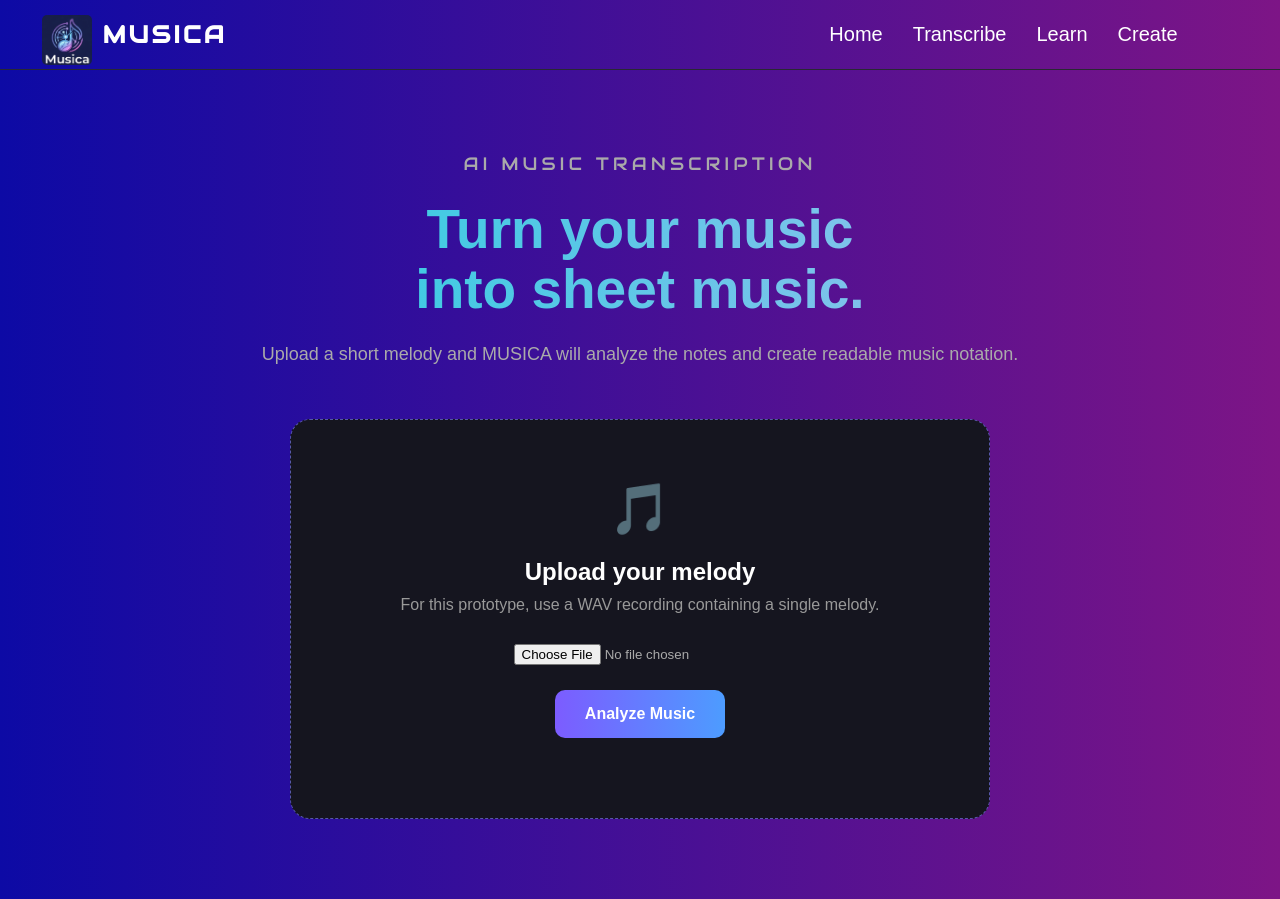
After one commit to MohiCodeTech/Projects, a Flask app: page /transcribe in a window 1280 px wide. The commit adds this page. Run offline with Flask 3, Linux system fonts and the light colour scheme; some libraries are stand-ins or nearby versions.

Commit message:
Inital commit

```diff
--- a/MusicaAi/app.py
+++ b/MusicaAi/app.py
@@ -1,6 +1,13 @@
-from flask import Flask, render_template
+from flask import Flask, render_template, request, jsonify
+import librosa
+import numpy as np
+import os
+import uuid
 
 app = Flask(__name__)
+
+UPLOAD_FOLDER = "uploads"
+os.makedirs(UPLOAD_FOLDER, exist_ok=True)
 
 
 @app.route("/")
@@ -8,5 +15,136 @@ def home():
     return render_template("index.html")
 
 
+@app.route("/transcribe")
+def transcribe_page():
+    return render_template("transcribe.html")
+
+
+@app.route("/api/transcribe", methods=["POST"])
+def transcribe():
+
+    if "audio" not in request.files:
+        return jsonify({"error": "No audio file uploaded"}), 400
+
+    audio_file = request.files["audio"]
+
+    if audio_file.filename == "":
+        return jsonify({"error": "No file selected"}), 400
+
+    # Give the uploaded file a unique name
+    filename = str(uuid.uuid4()) + ".wav"
+    filepath = os.path.join(UPLOAD_FOLDER, filename)
+
+    audio_file.save(filepath)
+
+    try:
+        # Load audio
+        y, sr = librosa.load(filepath, sr=None, mono=True)
+
+        # Detect pitch
+        f0, voiced_flag, voiced_prob = librosa.pyin(
+            y,
+            fmin=librosa.note_to_hz("C3"),
+            fmax=librosa.note_to_hz("C6")
+        )
+
+        notes = []
+
+        for frequency, voiced in zip(f0, voiced_flag):
+
+            if voiced and not np.isnan(frequency):
+
+                midi_note = int(round(librosa.hz_to_midi(frequency)))
+
+                # Convert MIDI to note name
+                note_name = librosa.midi_to_note(
+                    midi_note,
+                    octave=True
+                )
+
+                if not notes or notes[-1] != note_name:
+                    notes.append(note_name)
+
+        # Remove duplicate consecutive notes
+        clean_notes = []
+
+        for note in notes:
+            if not clean_notes or clean_notes[-1] != note:
+                clean_notes.append(note)
+
+        # Limit for prototype
+        clean_notes = clean_notes[:32]
+
+        # Create ABC notation
+        abc = create_abc(clean_notes)
+
+        return jsonify({
+            "notes": clean_notes,
+            "abc": abc
+        })
+
+    except Exception as e:
+
+        return jsonify({
+            "error": str(e)
+        }), 500
+
+    finally:
+
+        if os.path.exists(filepath):
+            os.remove(filepath)
+
+
+def create_abc(notes):
+
+    if not notes:
+        return "X:1\nT:No notes detected\nM:4/4\nL:1/4\nK:C\nz4"
+
+    abc_notes = []
+
+    for note in notes:
+
+        # Convert note format such as C4 into ABC
+        letter = note[0]
+        octave = int(note[-1])
+
+        # ABC middle octave is C
+        if octave == 4:
+            abc_note = letter
+
+        elif octave == 5:
+            abc_note = letter.lower()
+
+        elif octave == 3:
+            abc_note = letter + ","
+
+        elif octave == 6:
+            abc_note = letter.lower() + "'"
+
+        else:
+            abc_note = letter
+
+        abc_notes.append(abc_note)
+
+    # Put four notes per measure
+    music = []
+
+    for i in range(0, len(abc_notes), 4):
+
+        measure = abc_notes[i:i + 4]
+
+        music.append(" ".join(measure))
+
+    abc_music = " | ".join(music)
+
+    return f"""X:1
+T:MUSICA Transcription
+M:4/4
+L:1/4
+K:C
+{abc_music} |
+"""
+
+
 if __name__ == "__main__":
     app.run(debug=True)
--- a/MusicaAi/static/stylemusic.css
+++ b/MusicaAi/static/stylemusic.css
@@ -12,7 +12,7 @@
 
 body {
     font-family: Arial, sans-serif;
-    background: #112E81;
+    background: linear-gradient(90deg, #0d0aa5 0%, #7d1586 100%);
     color: rgb(255, 255, 255);
 }
 
@@ -55,7 +55,7 @@ img {
 }
 
 .nav-links a {
-    color: #aaa;
+    color: white;
     text-decoration: none;
     font-size: 20px;
 }
@@ -110,6 +110,9 @@ h1 {
     font-size: 60px;
     line-height: 1.05;
     margin-bottom: 25px;
+    background: linear-gradient(90deg, #17d0dd 0%, #aabdf1 100%);
+    -webkit-background-clip: text;
+    -webkit-text-fill-color: transparent;
 }
 
 .description {
@@ -131,13 +134,14 @@ h1 {
 }
 
 button {
-    border: none;
+    border: 2px;
+    border-color: #3f63c7;
     padding: 15px 25px;
+
 
     border-radius: 10px;
 
-    background: #ffffff;
-    color: #111;
+    background: linear-gradient(90deg, #3f63c7 0%, #aabdf1 100%);
 
     font-size: 16px;
     font-weight: bold;
@@ -147,6 +151,9 @@ button {
 
 button:hover {
     transform: translateY(-2px);
+    transform: scale(1.2);
+    transition-duration: 0.5s;
+    color: aliceblue;
 }
 
 .features {
@@ -158,9 +165,9 @@ button:hover {
 }
 
 .feature-card {
-    background: #18181f;
+    background: linear-gradient(90deg, #16115e 0%, #0b3296 100%);
 
-    border: 1px solid #292932;
+    border: 2px solid #292932;
 
     border-radius: 15px;
 
@@ -171,6 +178,8 @@ button:hover {
 
 .feature-card:hover {
     transform: translateY(-5px);
+    transform:scale(1.05);
+    transition-duration: 0.5s;
 }
 
 .icon {
@@ -202,3 +211,177 @@ button:hover {
     }
 
 }
+hr {
+    border: 0;
+    height: 3px;
+    background: #72b1e4;
+}
+/* =========================
+   TRANSCRIBE PAGE
+   ========================= */
+
+.transcribe-page {
+    width: 85%;
+    max-width: 1100px;
+    margin: auto;
+    padding: 80px 0;
+}
+
+.page-heading {
+    text-align: center;
+    margin-bottom: 50px;
+}
+
+.page-heading h1 {
+    font-size: 55px;
+    line-height: 1.1;
+    margin-bottom: 20px;
+}
+
+.page-heading p {
+    color: #aaa;
+    font-size: 18px;
+    line-height: 1.6;
+}
+
+
+/* Upload box */
+
+.upload-box {
+    max-width: 700px;
+    margin: auto;
+
+    text-align: center;
+
+    padding: 60px 40px;
+
+    border: 1px dashed #5757aa;
+
+    border-radius: 20px;
+
+    background: #15151f;
+}
+
+.upload-icon {
+    font-size: 50px;
+    margin-bottom: 20px;
+}
+
+.upload-box h2 {
+    margin-bottom: 10px;
+}
+
+.upload-box p {
+    color: #999;
+    margin-bottom: 30px;
+}
+
+
+/* File input */
+
+input[type="file"] {
+    display: block;
+
+    margin: 0 auto 25px;
+
+    color: #aaa;
+}
+
+
+/* Analyze button */
+
+.upload-box button {
+    background: linear-gradient(90deg,
+            #7c5cff,
+            #4d9cff);
+
+    color: white;
+
+    border: none;
+
+    padding: 15px 30px;
+
+    border-radius: 10px;
+
+    font-size: 16px;
+
+    font-weight: bold;
+
+    cursor: pointer;
+}
+
+.upload-box button:hover {
+    transform: translateY(-2px);
+}
+
+
+/* Status */
+
+#status {
+    margin-top: 20px;
+    color: #aaa;
+}
+
+
+/* Results */
+
+.result-section {
+    margin-top: 60px;
+
+    padding: 40px;
+
+    background: #15151f;
+
+    border: 1px solid #292940;
+
+    border-radius: 20px;
+}
+
+.result-section h2 {
+    margin-bottom: 30px;
+}
+
+
+/* Sheet music */
+
+#sheetMusic {
+    background: white;
+
+    border-radius: 10px;
+
+    padding: 30px;
+
+    overflow-x: auto;
+}
+
+
+/* Detected notes */
+
+.detected {
+    margin-top: 30px;
+}
+
+.detected h3 {
+    margin-bottom: 10px;
+}
+
+#notes {
+    color: #a99aff;
+
+    font-size: 20px;
+
+    letter-spacing: 2px;
+
+    background: #0e0e15;
+
+    padding: 20px;
+
+    border-radius: 10px;
+}
+
+
+/* Active navigation */
+
+.nav-links .active {
+    color: white;
+}
--- a/MusicaAi/templates/index.html
+++ b/MusicaAi/templates/index.html
@@ -44,7 +44,7 @@
 
             <div class="buttons">
 
-                <button onclick="openTranscriber()">
+                <button onclick="window.location.href='/transcribe'">
                     🎧 Transcribe Music
                 </button>
 
--- /dev/null
+++ b/MusicaAi/templates/transcribe.html
@@ -0,0 +1,226 @@
+<!DOCTYPE html>
+<html lang="en">
+
+<head>
+
+    <meta charset="UTF-8">
+
+    <meta name="viewport" content="width=device-width, initial-scale=1.0">
+
+    <title>MUSICA - Transcribe</title>
+
+    <link rel="stylesheet" href="{{ url_for('static', filename='stylemusic.css') }}">
+
+    <!-- ABCjs -->
+    <script src="https://cdn.jsdelivr.net/npm/abcjs@6.4.7/dist/abcjs-basic-min.js"></script>
+
+</head>
+
+
+<body>
+
+    <nav>
+
+        <div class="logo">MUSICA</div>
+        <div class="img">
+            <img src="{{ url_for('static', filename='Musicaimg.jpeg') }}" alt="Music Logo">
+        </div>
+
+        <div class="nav-links">
+
+            <a href="/">Home</a>
+
+            <a href="/transcribe" class="active">
+                Transcribe
+            </a>
+
+            <a href="#">
+                Learn
+            </a>
+
+            <a href="#">
+                Create
+            </a>
+
+        </div>
+
+    </nav>
+
+
+    <main class="transcribe-page">
+
+        <div class="page-heading">
+
+            <p class="tagline">
+                AI MUSIC TRANSCRIPTION
+            </p>
+
+            <h1>
+                Turn your music<br>
+                into sheet music.
+            </h1>
+
+            <p>
+                Upload a short melody and MUSICA will
+                analyze the notes and create readable music notation.
+            </p>
+
+        </div>
+
+
+        <div class="upload-box">
+
+            <div class="upload-icon">
+                🎵
+            </div>
+
+            <h2>
+                Upload your melody
+            </h2>
+
+            <p>
+                For this prototype, use a WAV recording
+                containing a single melody.
+            </p>
+
+            <input type="file" id="audioFile" accept=".wav,audio/wav">
+
+            <button onclick="transcribeMusic()">
+                Analyze Music
+            </button>
+
+            <div id="status"></div>
+
+        </div>
+
+
+        <section id="result" class="result-section" style="display:none;">
+
+            <h2>
+                🎼 Your Sheet Music
+            </h2>
+
+            <div id="sheetMusic"></div>
+
+
+            <div class="detected">
+
+                <h3>
+                    Detected notes
+                </h3>
+
+                <div id="notes"></div>
+
+            </div>
+
+        </section>
+
+
+    </main>
+
+
+    <script>
+
+        async function transcribeMusic() {
+
+            const fileInput =
+                document.getElementById("audioFile");
+
+            const status =
+                document.getElementById("status");
+
+            const result =
+                document.getElementById("result");
+
+
+            if (!fileInput.files.length) {
+
+                status.innerText =
+                    "Please choose an audio file first.";
+
+                return;
+            }
+
+
+            const file =
+                fileInput.files[0];
+
+
+            const formData =
+                new FormData();
+
+            formData.append("audio", file);
+
+
+            status.innerText =
+                "🎧 Analyzing your music...";
+
+
+            try {
+
+                const response =
+                    await fetch("/api/transcribe", {
+
+                        method: "POST",
+
+                        body: formData
+
+                    });
+
+
+                const data =
+                    await response.json();
+
+
+                if (data.error) {
+
+                    status.innerText =
+                        "Error: " + data.error;
+
+                    return;
+                }
+
+
+                status.innerText =
+                    "✅ Transcription complete!";
+
+
+                result.style.display =
+                    "block";
+
+
+                // Show detected notes
+
+                document.getElementById("notes").innerText =
+                    data.notes.join(" → ");
+
+
+                // Draw sheet music
+
+                ABCJS.renderAbc(
+                    "sheetMusic",
+                    data.abc,
+                    {
+                        responsive: "resize",
+                        staffwidth: 800
+                    }
+                );
+
+
+            } catch (error) {
+
+                status.innerText =
+                    "Something went wrong.";
+
+                console.error(error);
+
+            }
+
+        }
+
+    </script>
+
+
+</body>
+
+</html>
```
Also changed, not shown: 1 other file.
